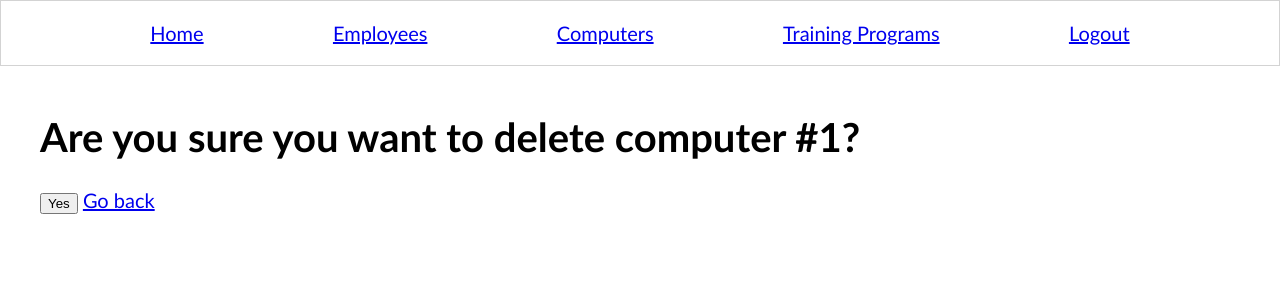
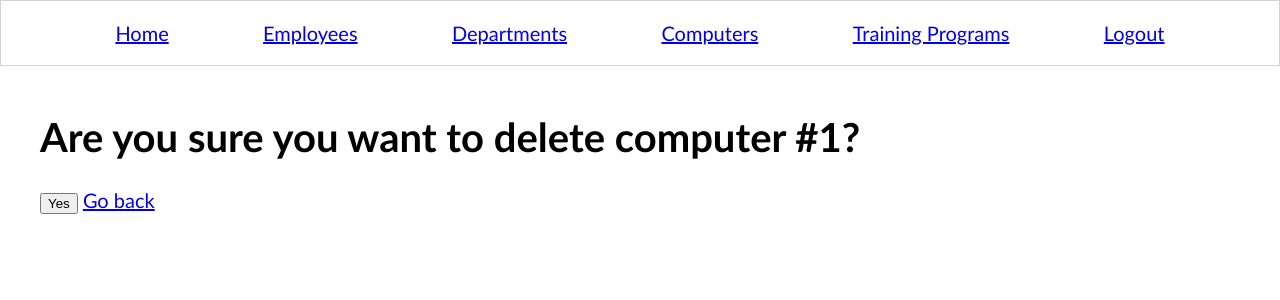
Before and after one commit to nss-day-cohort-38/bangazon-workforce-management-oculus-nebula, a Django app: page /computer/delete/1/ in a window 1280 px wide. Shown: the top 300 px of the page. Run offline with Django 3.2, Linux system fonts and the light colour scheme.

```diff
--- a/hrapp/templates/shared/base.html
+++ b/hrapp/templates/shared/base.html
@@ -17,7 +17,7 @@
         <ol class="navList">
             <li class="navList__route"><a href="{% url 'hrapp:home' %}">Home</a></li>
             <li class="navList__route"><a href="{% url 'hrapp:employee_list' %}">Employees</a></li>
-            {% comment %} <li class="navList__route"><a href="{% url 'hrapp:departments' %}">Departments</a></li>  {% endcomment %}
+            <li class="navList__route"><a href="{% url 'hrapp:departments' %}">Departments</a></li>
             <li class="navList__route"><a href="{% url 'hrapp:computers' %}">Computers</a></li>
             <li class="navList__route"><a href="{% url 'hrapp:trainingprograms' %}">Training Programs</a></li>
             <li class="navList__route"><a href="{% url 'hrapp:logout' %}">Logout</a></li>
```
